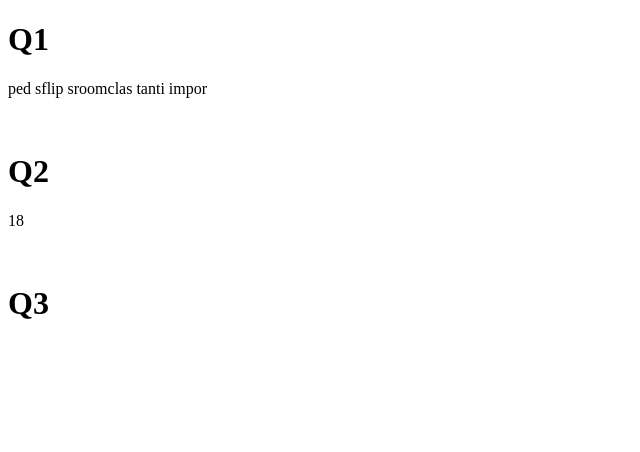
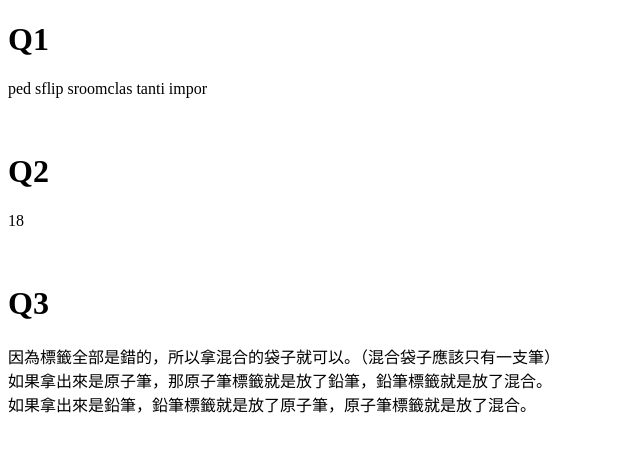
Before and after one commit to wowdacom/interview_junyiacademy, a plain HTML site: page index.html in a window 1280 px wide. Shown: the whole page, without its empty margins (0-640 px from the left). Drawn offline with Linux system fonts and the light colour scheme.

Commit message:
finish q3

```diff
--- a/index.html
+++ b/index.html
@@ -1,5 +1,9 @@
 <!DOCTYPE html>
 <html>
+    <head>
+        <meta charset="utf-8">
+        <title>interview</title>
+      </head>
 <body>
 
 <h1>Q1</h1>
@@ -10,8 +14,11 @@
 <br>
 <h1>Q3</h1>
 <p id="q3demo">
+    因為標籤全部是錯的，所以拿混合的袋子就可以。（混合袋子應該只有一支筆）<br>
+    如果拿出來是原子筆，那原子筆標籤就是放了鉛筆，鉛筆標籤就是放了混合。<br>
+    如果拿出來是鉛筆，鉛筆標籤就是放了原子筆，原子筆標籤就是放了混合。<br>
+</p>
 
-</p>
 
 <script>
 var result = '',
```
